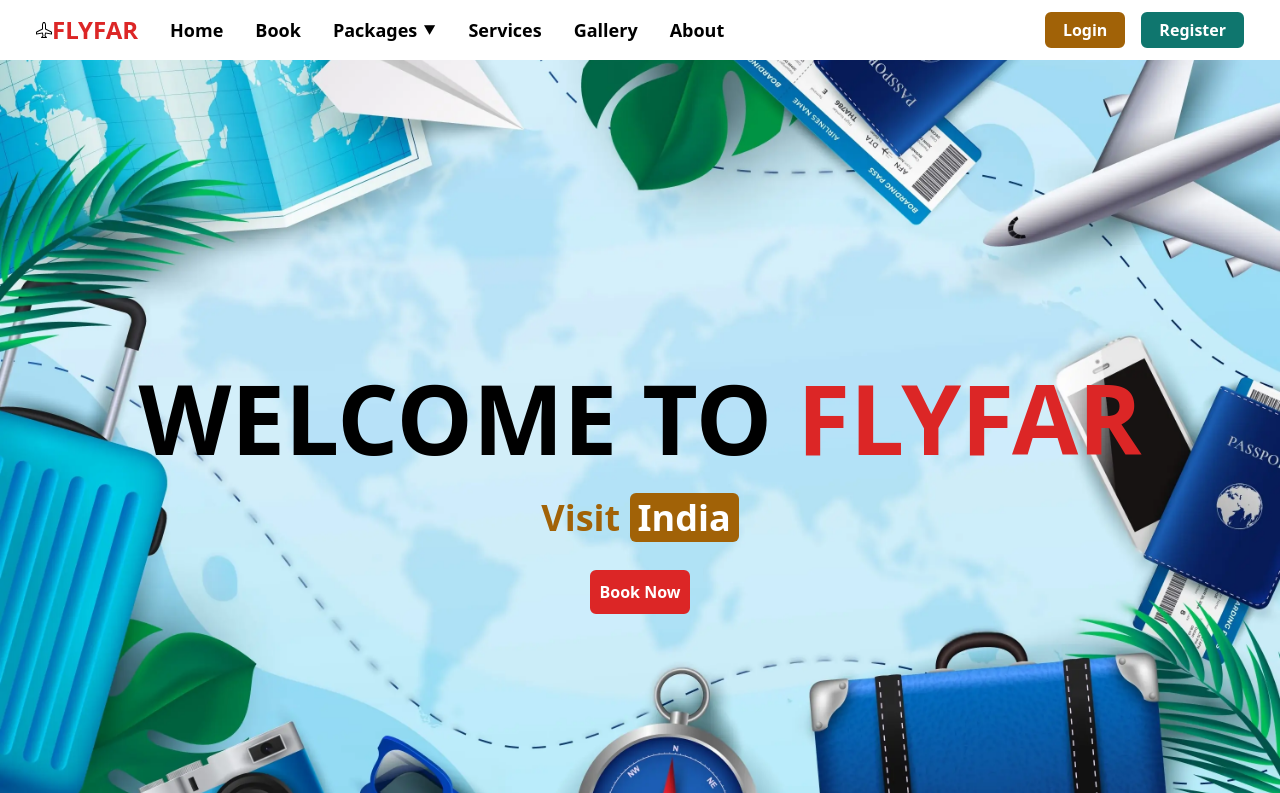
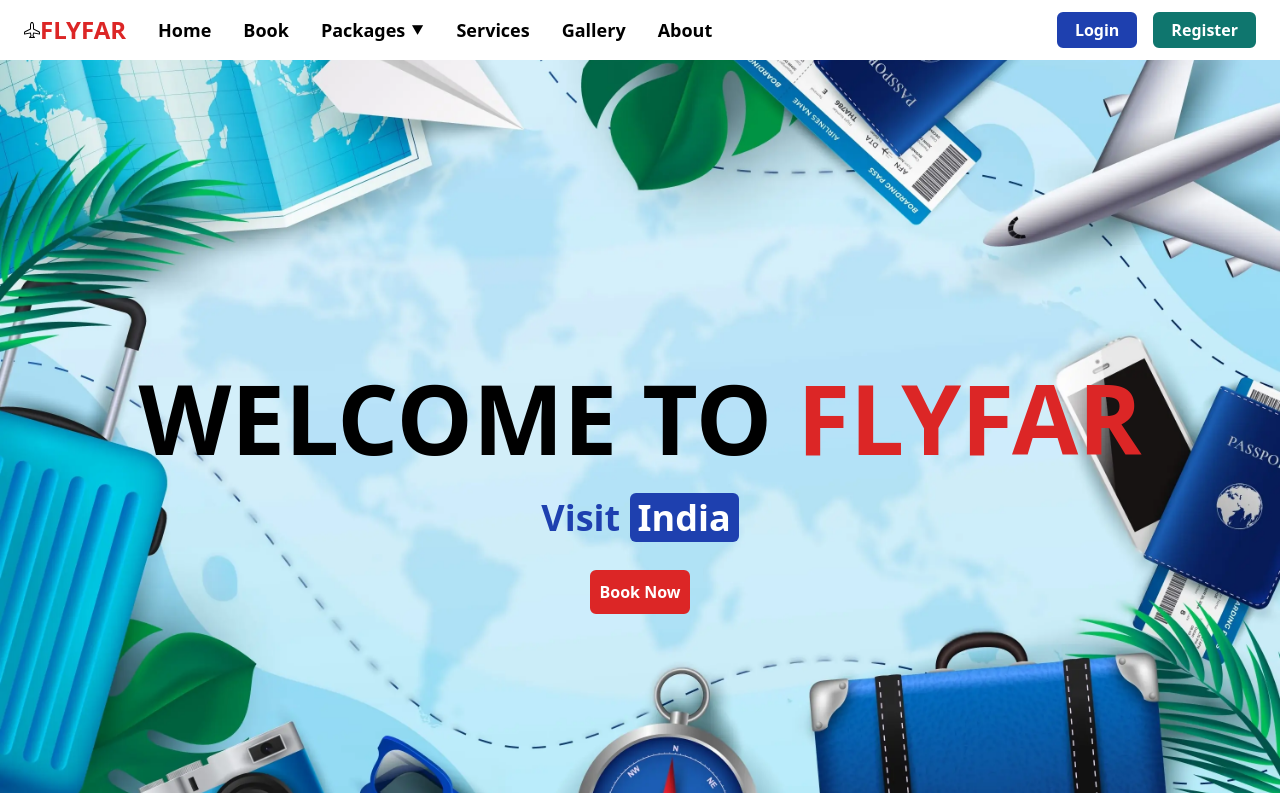
Before and after one commit to Akhi1Codes/FlyFar, a plain HTML site: page index.html in a window 1280 px wide. Shown: the top 793 px of the page. Drawn offline with nearby package versions, Linux system fonts and the light colour scheme.

Commit message:
feat : changed navigation to sticky and few color changes

```diff
--- a/index.html
+++ b/index.html
@@ -13,7 +13,7 @@
     <title>FLYFAR - Travel Agency</title>
   </head>
   <body>
-    <nav class="md:flex p-3 md:mx-6 relative">
+    <nav class="md:flex p-3 md:px-6 sticky top-0 z-50 bg-white">
       <div class="flex justify-between items-center">
         <div class="flex items-center">
           <svg
@@ -28,7 +28,7 @@
               d="M6.428 1.151C6.708.591 7.213 0 8 0s1.292.592 1.572 1.151C9.861 1.73 10 2.431 10 3v3.691l5.17 2.585a1.5 1.5 0 0 1 .83 1.342V12a.5.5 0 0 1-.582.493l-5.507-.918-.375 2.253 1.318 1.318A.5.5 0 0 1 10.5 16h-5a.5.5 0 0 1-.354-.854l1.319-1.318-.376-2.253-5.507.918A.5.5 0 0 1 0 12v-1.382a1.5 1.5 0 0 1 .83-1.342L6 6.691V3c0-.568.14-1.271.428-1.849m.894.448C7.111 2.02 7 2.569 7 3v4a.5.5 0 0 1-.276.447l-5.448 2.724a.5.5 0 0 0-.276.447v.792l5.418-.903a.5.5 0 0 1 .575.41l.5 3a.5.5 0 0 1-.14.437L6.708 15h2.586l-.647-.646a.5.5 0 0 1-.14-.436l.5-3a.5.5 0 0 1 .576-.411L15 11.41v-.792a.5.5 0 0 0-.276-.447L9.276 7.447A.5.5 0 0 1 9 7V3c0-.432-.11-.979-.322-1.401C8.458 1.159 8.213 1 8 1s-.458.158-.678.599"
             />
           </svg>
-          <p class="font-bold text-2xl text-red-600">FLYFAR</p>
+          <p class="font-bold text-2xl text-red-600 cursor-pointer">FLYFAR</p>
         </div>
         <svg
           viewBox="0 0 24 24"
@@ -95,7 +95,7 @@
           <ul
             class="flex flex-col gap-4 md:gap-8 md:flex-row md:text-lg md:font-semibold"
           >
-            <li>Home</li>
+            <li><a href="#home"> Home </a></li>
             <li><a href="#book"> Book </a></li>
             <li class="inline-block relative group">
               <button class="text-nowrap">Packages &#11206;</button>
@@ -123,7 +123,7 @@
         </div>
         <div class="flex flex-col md:flex-row gap-2 md:gap-4">
           <button
-            class="border-2 px-4 py-1 rounded-md border-yellow-700 bg-yellow-700 hover:bg-transparent hover:text-yellow-700 text-white font-semibold"
+            class="border-2 px-4 py-1 rounded-md border-blue-800 bg-blue-800 hover:bg-transparent hover:text-blue-800 text-white font-semibold"
             onclick="loginModal()"
           >
             Login
@@ -140,14 +140,14 @@
     <main
       class="h-[92vh] bg-[url('images/Background.webp')] bg-cover bg-center bg-no-repeat flex justify-center items-center"
     >
-      <div class="text-center pt-32">
+      <div class="text-center pt-32" id="home">
         <h1 class="text-6xl md:text-8xl font-bold py-4 tracking-normal">
           WELCOME TO <span class="text-red-600">FLYFAR</span>
         </h1>
-        <p class="text-4xl font-bold text-yellow-700 py-4">
+        <p class="text-4xl font-bold text-blue-800 py-4">
           Visit
           <span
-            class="animated-text bg-yellow-700 text-white px-2 rounded-md"
+            class="animated-text bg-blue-800 text-white px-2 rounded-md"
           ></span>
         </p>
         <button
@@ -717,7 +717,7 @@
               memories that last a lifetime...
             </p>
             <button
-              class="border-2 p-1 border-yellow-700 bg-yellow-700 text-white font-semibold rounded-md hover:bg-transparent hover:text-yellow-700"
+              class="border-2 p-1 border-blue-800 bg-blue-800 text-white font-semibold rounded-md hover:bg-transparent hover:text-blue-800"
             >
               Read More...
             </button>
```
